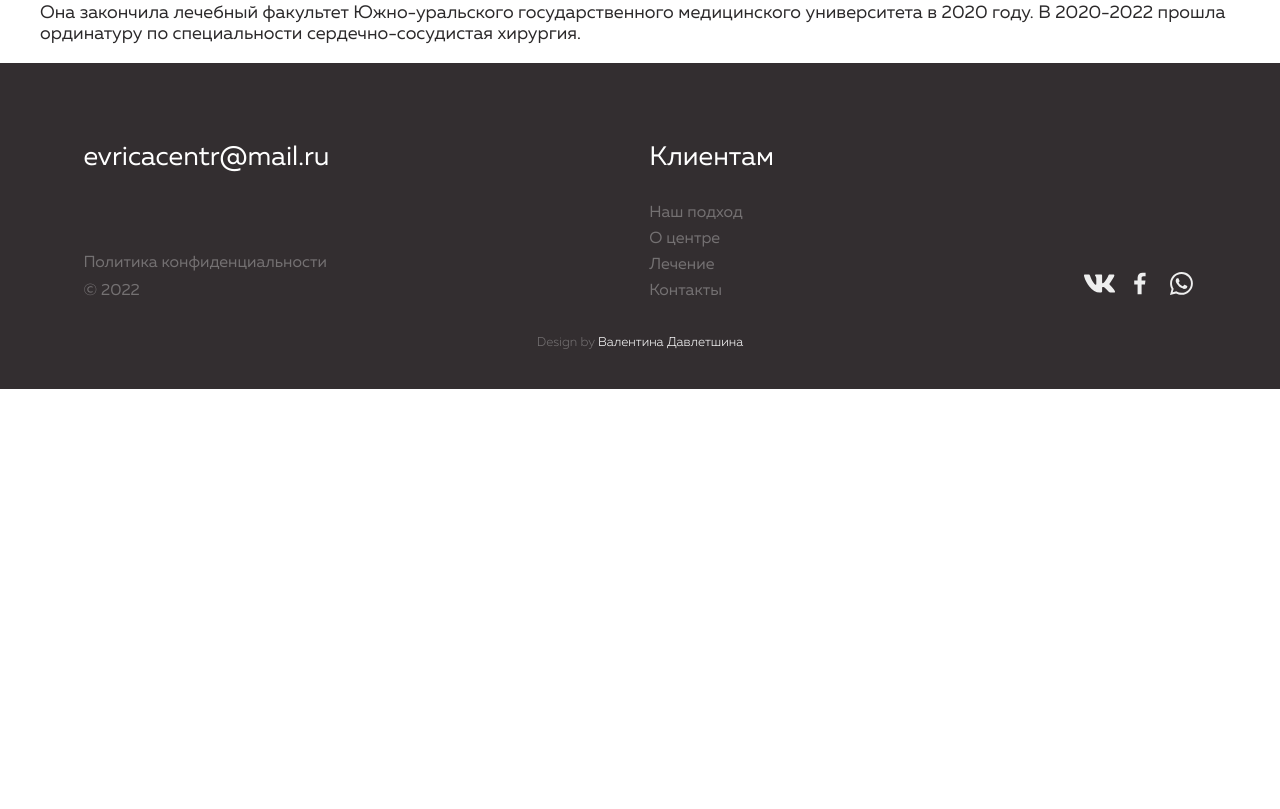
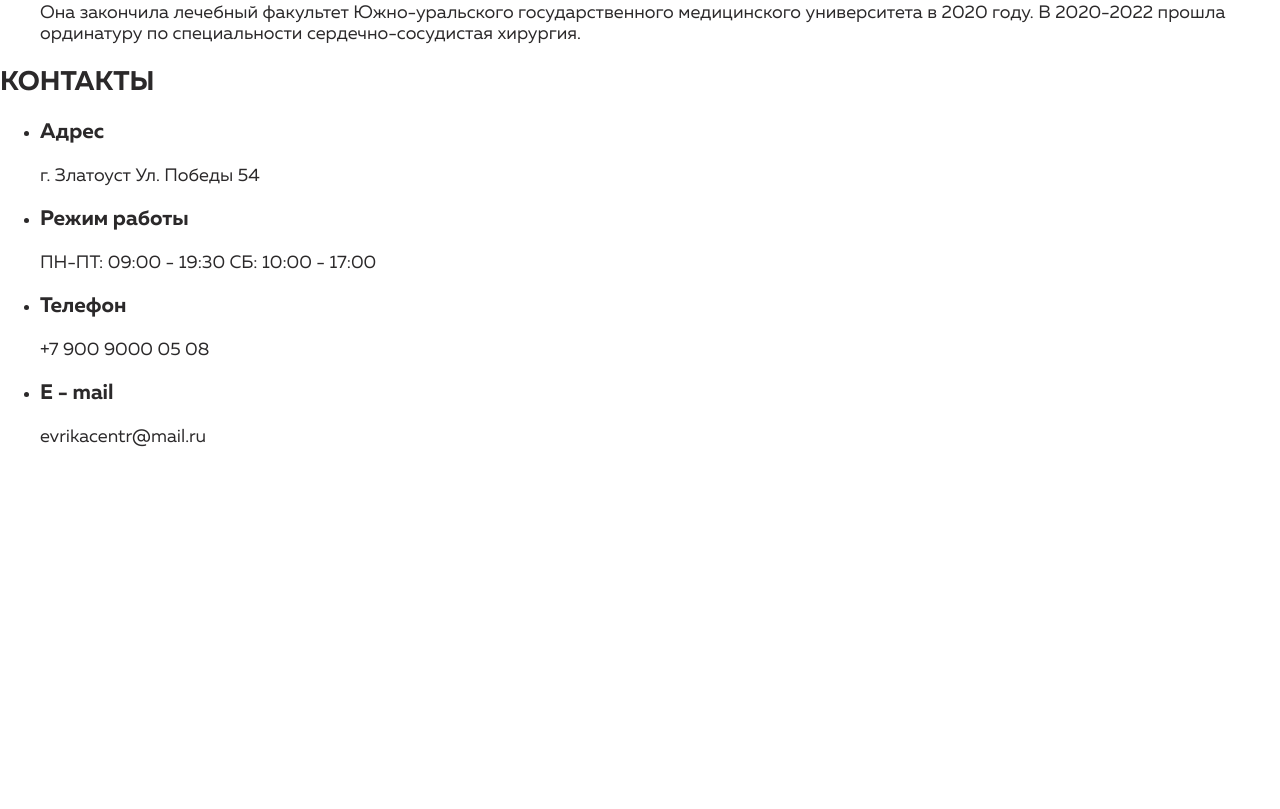
Before and after one commit to WadimSh/evrika, a website built with webpack: page src/index.html in a window 1280 px wide. Shown: the part 5480-6289 px from the top of the page. Before the commit the page ends 5869 px from the top, so only its background shows below. Built offline with nearby package versions, Linux system fonts and the light colour scheme.

Commit message:
feat: сделана разметка блока contacts

```diff
--- a/src/index.html
+++ b/src/index.html
@@ -227,6 +227,29 @@
     </section>
     <section class="contacts">
       <div class="anchor" id="contacts"></div>
+      <div class="contacts__wrapper">
+        <h2 class="contacts__title">КОНТАКТЫ</h2>
+        <ul class="contacts__list">
+          <li class="cotacts__item">
+            <h3 class="contacts__item-title">Адрес</h3>
+            <p class="contacts__item-subtitle">г. Златоуст Ул. Победы 54</p>
+          </li>
+          <li class="cotacts__item">
+            <h3 class="contacts__item-title">Режим работы</h3>
+            <p class="contacts__item-subtitle">ПН-ПТ: 09:00 - 19:30 СБ: 10:00 - 17:00</p>
+          </li>
+          <li class="cotacts__item">
+            <h3 class="contacts__item-title">Телефон</h3>
+            <p class="contacts__item-subtitle">+7 900 9000 05 08</p>
+          </li>
+          <li class="cotacts__item">
+            <h3 class="contacts__item-title">E - mail</h3>
+            <p class="contacts__item-subtitle">evrikacentr@mail.ru</p>
+          </li>
+        </ul>
+        <iframe src="https://yandex.ru/map-widget/v1/?um=constructor%3A454e16b06b643092dffc32f0af6294445be20cafdf9fd4ecda0a81af2d5bdf3c&amp;source=constructor" width="1180" height="340" frameborder="0"></iframe>
+      </div>
+
     </section>
   </main>
   <footer class="footer">
```
